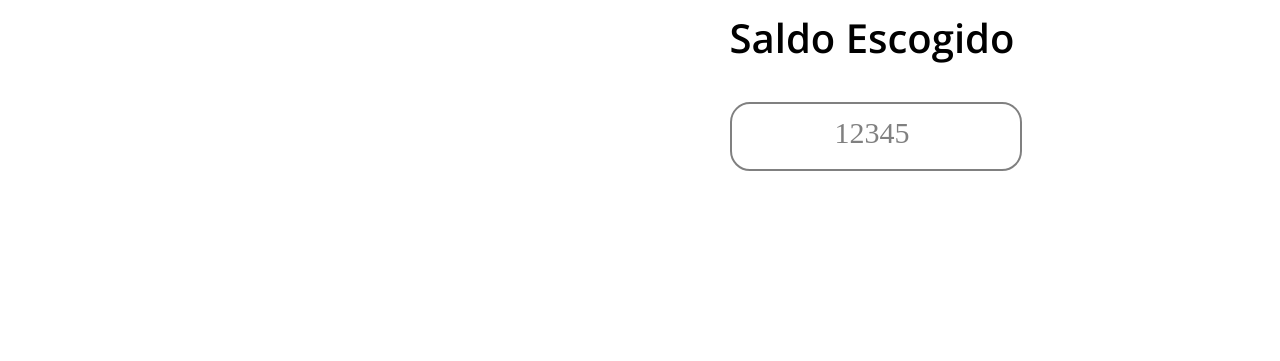
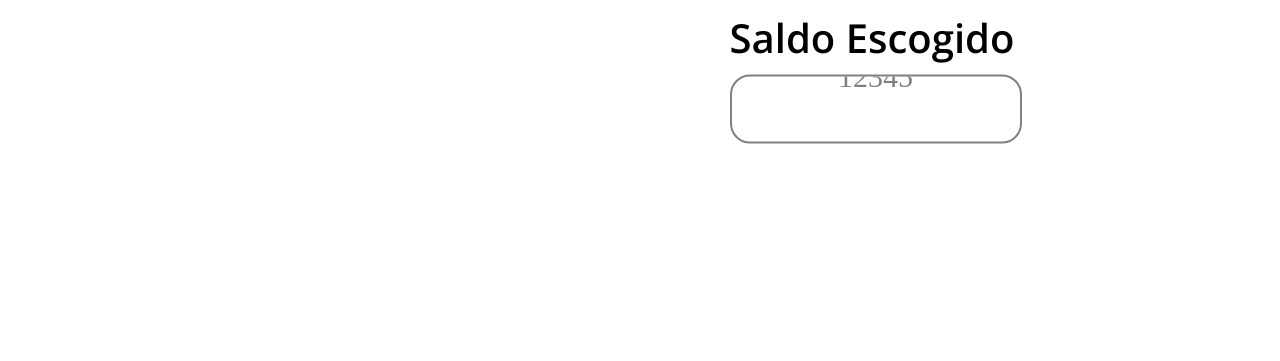
Before and after one commit to MaicolStevenRinconSanchez/Dia6, a plain HTML site: page Dia6/index2.html in a window 1280 px wide. Shown: the part 719-1080 px from the top of the page. Drawn offline with Linux system fonts and the light colour scheme.

Commit message:
Update style2.css

```diff
--- a/Dia6/style2.css
+++ b/Dia6/style2.css
@@ -133,39 +133,41 @@ body{
     border-radius: 20px;
     overflow: hidden;
     left: 38%;
-    transform: translateY(1190%);
-}
-
-
-.number {
-    position: absolute;
-    left: 34%;
-    font-size: 30px;
-    color: grey;
-    margin: 0;
-    padding: 5px;
-    line-height: 20px;
-    transform: translateY(45%);
-}
-
-
-.input-container:focus-within .number {
-    opacity: 0;
-    transform: translateY(200%);
+    top: 63%;
+    transform: translateY(1150%);
 }
 
 .input-field {
-    width: calc(100% - 10px);
-    height: calc(100% - 10px);
+    width: 100%;
+    height: 100%;
     padding: 5px;
-    font-size: 20px;
+    font-size: 30px;
     border: none;
     outline: none;
     position: absolute;
     top: 0;
     left: 0;
     background: transparent;
+    text-align: center;
 }
+
+.number {
+    position: absolute;
+    left: 50%;
+    font-size: 30px;
+    color: grey;
+    margin: 0;
+    padding: 5px;
+    line-height: 20px;
+    transform: translateX(-50%) translateY(-50%);
+    transition: opacity 0.3s;
+}
+
+
+.input-container:focus-within .number, .input-container:valid .number {
+    opacity: 0;
+}
+
 .compras{
     font-family: "Open2";
     position: absolute;
```
